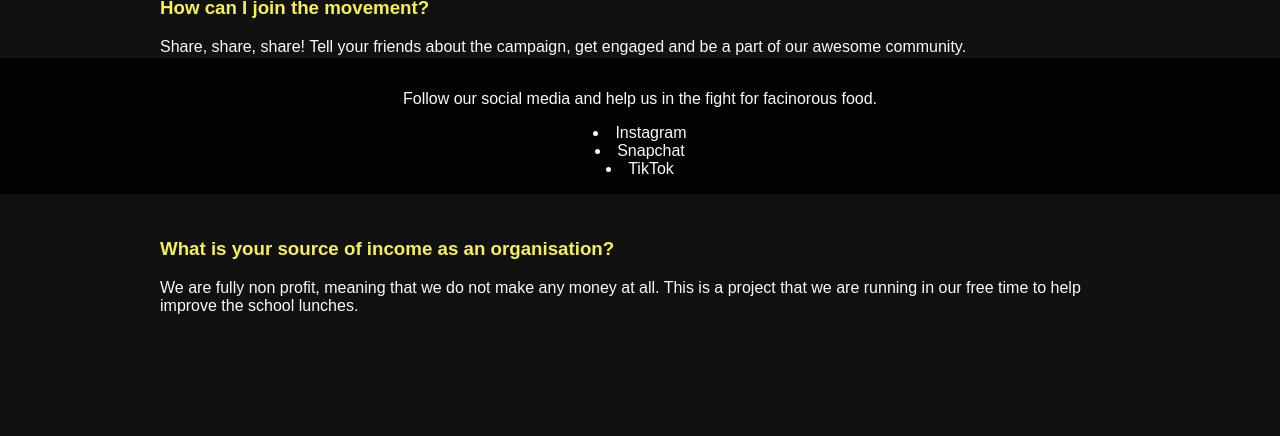
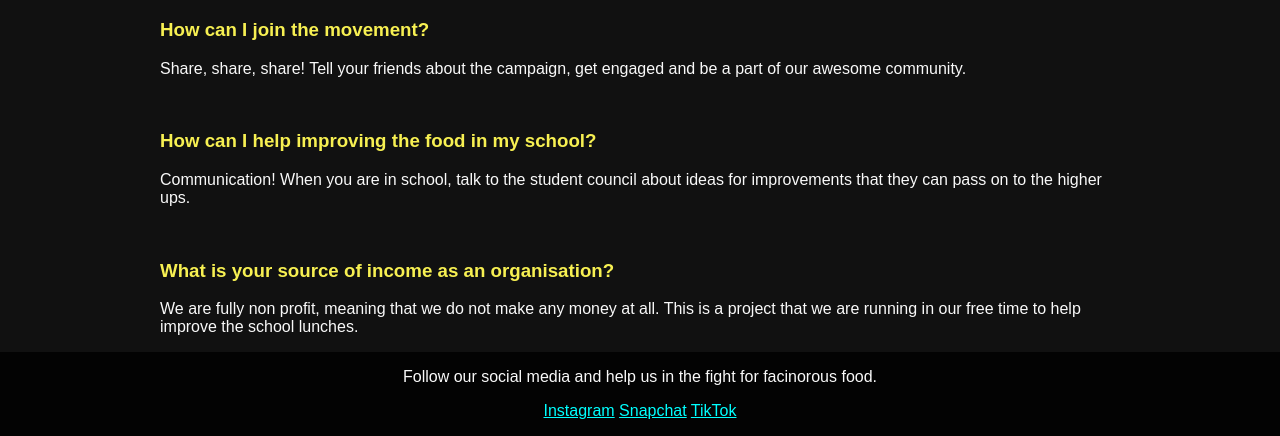
Before and after one commit to Kloska/Kampanj, a plain HTML site: page index.html in a window 1280 px wide. Shown: the part 606-1042 px from the top of the page. Before the commit the page ends 937 px from the top, so only its background shows below. Drawn offline with Linux system fonts and the light colour scheme.

Commit message:
Footer fast på botten

```diff
--- a/index.html
+++ b/index.html
@@ -4,9 +4,9 @@
 <head>
     <meta charset="UTF-8">
     <link rel="stylesheet" href="style.css">
+    <link rel="icon" href="icon.PNG">
     <meta name="viewport" content="width=device-width, initial-scale=1.0">
     <title>Fix the facinorous food</title>
-
 </head>
 
 <body>
@@ -72,9 +72,7 @@
     </div>
     <footer id ="fot">
         <p> Follow our social media and help us in the fight for facinorous food. </p>
-        <li> Instagram </li>
-        <li> Snapchat </li>
-        <li> TikTok </li>
+        <p><a href="">Instagram</a> <a href="">Snapchat</a> <a href="">TikTok</a></p>
     </footer>
 </body>
 
--- a/style.css
+++ b/style.css
@@ -8,11 +8,17 @@ p, li {
     color: #F9F9F9;
 }
 
+a {
+    color: aqua;
+}
+
 body {
     background-color: #111111;
     min-height: 100vh;
     margin: 0;
     margin-top: 6.5%;
+    display:flex;
+    flex-direction:column;
 }
 
 header {
@@ -37,9 +43,5 @@ header {
 #fot{
     background-color: #030303;
     text-align: center;
-    position: fixed;
-    right: 0;
-    bottom: 0;
-    left: 0;
-    padding: 1rem;
+    margin-top: auto;
 }
```
Also changed, not shown: icon.PNG (added).
